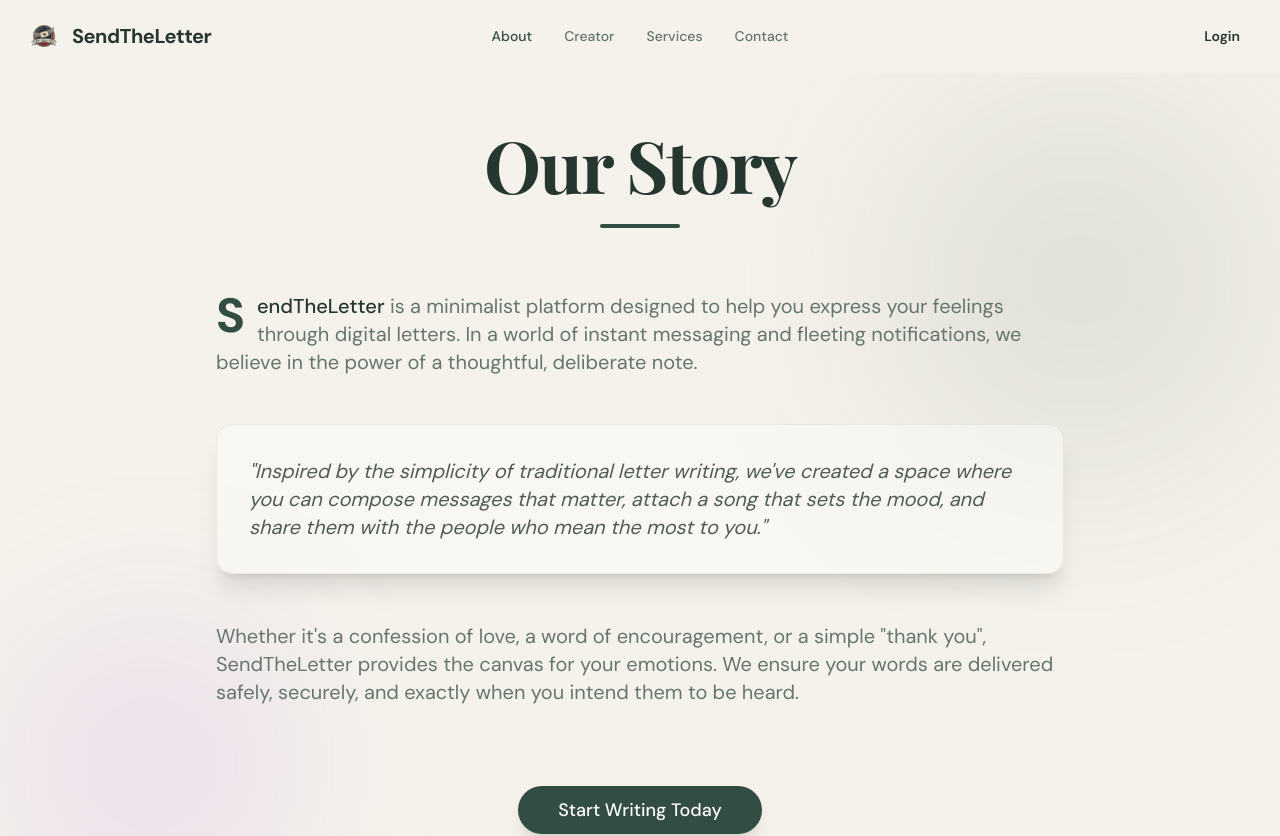
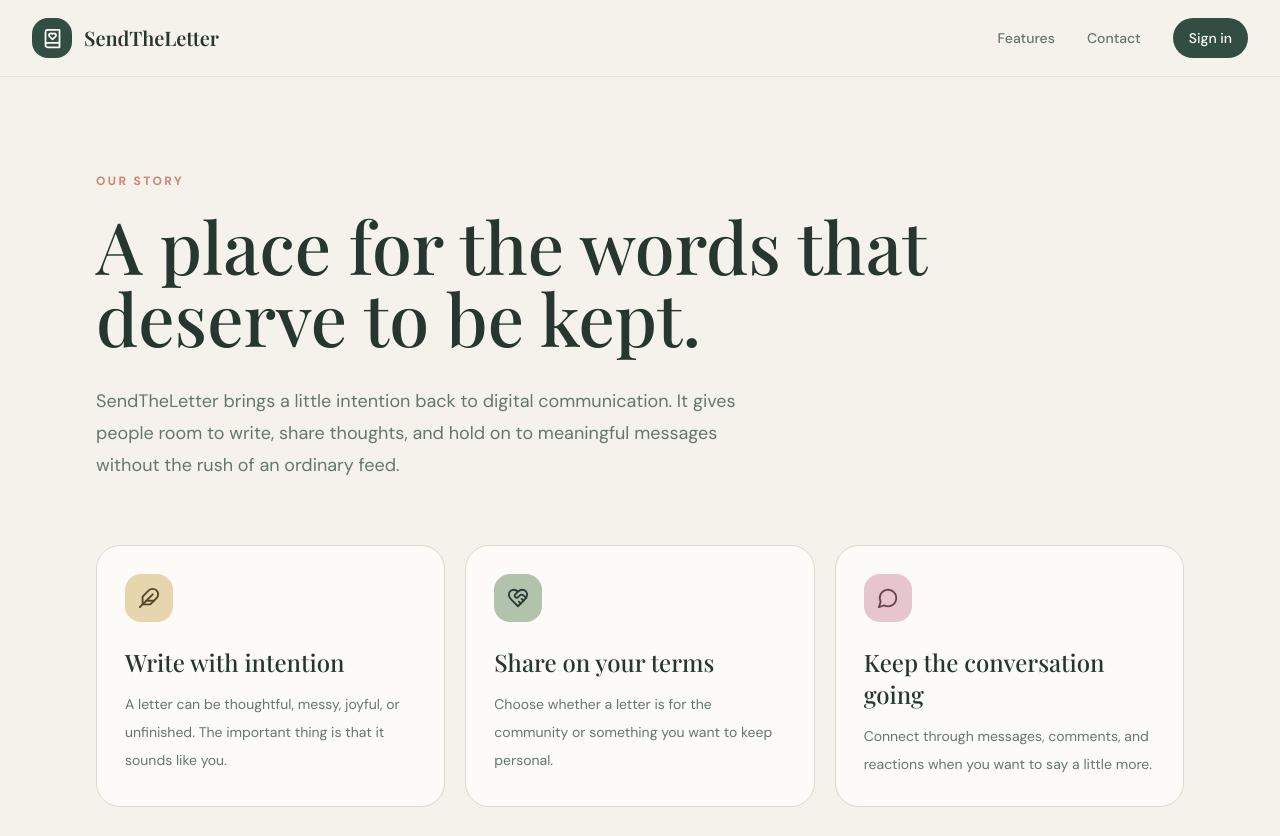
Before and after one commit to donnelsimbajon-design/SendtheLetter_System, a React (Vite) app in the folder Note_letter/: page /about in a window 1280 px wide. Shown: the top 836 px of the page. Built offline with nearby package versions, Linux system fonts and the light colour scheme.

Commit message:
Refresh public pages with consistent Warm Editorial design

```diff
--- a/Note_letter/src/Pages/About.tsx
+++ b/Note_letter/src/Pages/About.tsx
@@ -1,103 +1,18 @@
 import { Link } from 'react-router-dom';
-import { Button } from '../components/ui/button';
-import { motion } from 'framer-motion';
+import { ArrowRight, BookHeart, Feather, HeartHandshake, MessageCircle } from 'lucide-react';
 
-const About = () => {
-    return (
-        <div className="min-h-screen bg-background text-foreground overflow-x-hidden selection:bg-primary/30">
-            {/* Header */}
-            <header className="fixed top-0 w-full z-40 border-b border-white/5 bg-background/80 backdrop-blur-md">
-                <div className="container mx-auto px-6 py-4 flex justify-between items-center">
-                    <Link to="/" className="flex items-center gap-2">
-                        <img src="/logo.png" alt="Logo" className="h-10 w-10 object-contain" />
-                        <span className="text-xl font-bold tracking-tight">SendTheLetter</span>
-                    </Link>
-                    <nav className="hidden md:flex gap-8 items-center absolute left-1/2 -translate-x-1/2">
-                        <Link to="/about" className="text-sm font-medium text-primary transition-colors">About</Link>
-                        <Link to="/creator" className="text-sm font-medium text-muted-foreground hover:text-primary transition-colors">Creator</Link>
-                        <Link to="/services" className="text-sm font-medium text-muted-foreground hover:text-primary transition-colors">Services</Link>
-                        <Link to="/contact" className="text-sm font-medium text-muted-foreground hover:text-primary transition-colors">Contact</Link>
-                    </nav>
-                    <Link to="/login" className="hidden md:block">
-                        <Button variant="ghost" className="font-semibold">Login</Button>
-                    </Link>
-                </div>
-            </header>
-
-            <main className="pt-32 pb-20 relative">
-                {/* Background Elements */}
-                <div className="absolute inset-0 overflow-hidden pointer-events-none">
-                    <div className="absolute top-20 right-0 w-[400px] h-[400px] bg-primary/10 rounded-full blur-[100px]" />
-                    <div className="absolute bottom-0 left-0 w-[300px] h-[300px] bg-purple-500/10 rounded-full blur-[80px]" />
-                </div>
-
-                <div className="container mx-auto px-6 max-w-4xl relative z-10">
-                    <motion.div
-                        initial={{ opacity: 0, y: 20 }}
-                        animate={{ opacity: 1, y: 0 }}
-                        transition={{ duration: 0.6 }}
-                        className="text-center mb-16"
-                    >
-                        <h1 className="text-5xl md:text-7xl font-bold mb-6 tracking-tight">Our Story</h1>
-                        <div className="h-1 w-20 bg-primary mx-auto rounded-full" />
-                    </motion.div>
-
-                    <div className="space-y-12 text-lg md:text-xl text-muted-foreground leading-relaxed">
-                        <motion.p
-                            initial={{ opacity: 0, x: -20 }}
-                            whileInView={{ opacity: 1, x: 0 }}
-                            viewport={{ once: true }}
-                            transition={{ duration: 0.6, delay: 0.2 }}
-                            className="first-letter:text-5xl first-letter:font-bold first-letter:text-primary first-letter:mr-3 first-letter:float-left"
-                        >
-                            <span className="text-foreground font-medium">SendTheLetter</span> is a minimalist platform designed to help you express your feelings
-                            through digital letters. In a world of instant messaging and fleeting notifications, we
-                            believe in the power of a thoughtful, deliberate note.
-                        </motion.p>
-
-                        <motion.div
-                            initial={{ opacity: 0, scale: 0.95 }}
-                            whileInView={{ opacity: 1, scale: 1 }}
-                            viewport={{ once: true }}
-                            transition={{ duration: 0.6, delay: 0.3 }}
-                            className="p-8 rounded-2xl bg-card/50 border border-border/50 backdrop-blur-sm shadow-xl"
-                        >
-                            <p className="italic text-foreground/80">
-                                "Inspired by the simplicity of traditional letter writing, we've created a space where
-                                you can compose messages that matter, attach a song that sets the mood, and
-                                share them with the people who mean the most to you."
-                            </p>
-                        </motion.div>
-
-                        <motion.p
-                            initial={{ opacity: 0, x: 20 }}
-                            whileInView={{ opacity: 1, x: 0 }}
-                            viewport={{ once: true }}
-                            transition={{ duration: 0.6, delay: 0.4 }}
-                        >
-                            Whether it's a confession of love, a word of encouragement, or a simple "thank you",
-                            SendTheLetter provides the canvas for your emotions. We ensure your words are delivered
-                            safely, securely, and exactly when you intend them to be heard.
-                        </motion.p>
-                    </div>
-
-                    <motion.div
-                        initial={{ opacity: 0, y: 30 }}
-                        whileInView={{ opacity: 1, y: 0 }}
-                        viewport={{ once: true }}
-                        transition={{ duration: 0.6, delay: 0.5 }}
-                        className="mt-20 text-center"
-                    >
-                        <Link to="/signup">
-                            <Button size="lg" className="rounded-full px-10 py-6 text-lg shadow-lg hover:scale-105 transition-transform">
-                                Start Writing Today
-                            </Button>
-                        </Link>
-                    </motion.div>
-                </div>
-            </main>
-        </div>
-    );
-};
-
+const About = () => (
+  <div className="min-h-screen bg-background text-foreground">
+    <header className="border-b border-border/70"><div className="mx-auto flex h-[76px] max-w-7xl items-center justify-between px-5 sm:px-8"><Link to="/" className="flex items-center gap-3"><span className="flex h-10 w-10 items-center justify-center rounded-2xl bg-primary text-primary-foreground"><BookHeart size={21}/></span><span className="font-editorial text-xl font-semibold">SendTheLetter</span></Link><nav className="flex items-center gap-5 text-sm font-medium text-muted-foreground sm:gap-8"><Link to="/services" className="hover:text-foreground">Features</Link><Link to="/contact" className="hover:text-foreground">Contact</Link><Link to="/login" className="rounded-full bg-primary px-4 py-2.5 text-primary-foreground">Sign in</Link></nav></div></header>
+    <main className="mx-auto max-w-6xl px-5 py-16 sm:px-8 sm:py-24">
+      <p className="text-xs font-bold uppercase tracking-[.2em] text-[hsl(var(--accent))]">Our story</p>
+      <h1 className="mt-5 max-w-4xl font-editorial text-5xl leading-[1.08] sm:text-7xl">A place for the words that deserve to be kept.</h1>
+      <p className="mt-8 max-w-2xl text-lg leading-8 text-muted-foreground">SendTheLetter brings a little intention back to digital communication. It gives people room to write, share thoughts, and hold on to meaningful messages without the rush of an ordinary feed.</p>
+      <div className="mt-16 grid gap-5 md:grid-cols-3">
+        {[{icon:Feather,title:'Write with intention',body:'A letter can be thoughtful, messy, joyful, or unfinished. The important thing is that it sounds like you.'},{icon:HeartHandshake,title:'Share on your terms',body:'Choose whether a letter is for the community or something you want to keep personal.'},{icon:MessageCircle,title:'Keep the conversation going',body:'Connect through messages, comments, and reactions when you want to say a little more.'}].map(({icon:Icon,title,body},i)=><article key={title} className="rounded-3xl border border-border bg-card p-7"><span className={`flex h-12 w-12 items-center justify-center rounded-2xl ${i===0?'bg-[hsl(var(--surface-gold))] text-[#55462A]':i===1?'bg-[hsl(var(--surface-sage))] text-[#263B35]':'bg-[hsl(var(--surface-rose))] text-[#68444D]'}`}><Icon size={22}/></span><h2 className="mt-6 font-editorial text-2xl">{title}</h2><p className="mt-3 text-sm leading-7 text-muted-foreground">{body}</p></article>)}
+      </div>
+      <div className="mt-16 rounded-[2rem] bg-primary px-7 py-10 text-primary-foreground sm:px-12 sm:py-14"><h2 className="max-w-2xl font-editorial text-4xl leading-tight sm:text-5xl">The internet is loud. Your words don't have to be.</h2><p className="mt-4 max-w-xl leading-7 opacity-75">Make a little room for meaningful communication, one letter at a time.</p><Link to="/signup" className="mt-7 inline-flex items-center gap-2 rounded-full bg-[hsl(var(--surface-gold))] px-5 py-3 text-sm font-bold text-[#493D2A]">Start writing <ArrowRight size={16}/></Link></div>
+    </main>
+  </div>
+);
 export default About;
```
